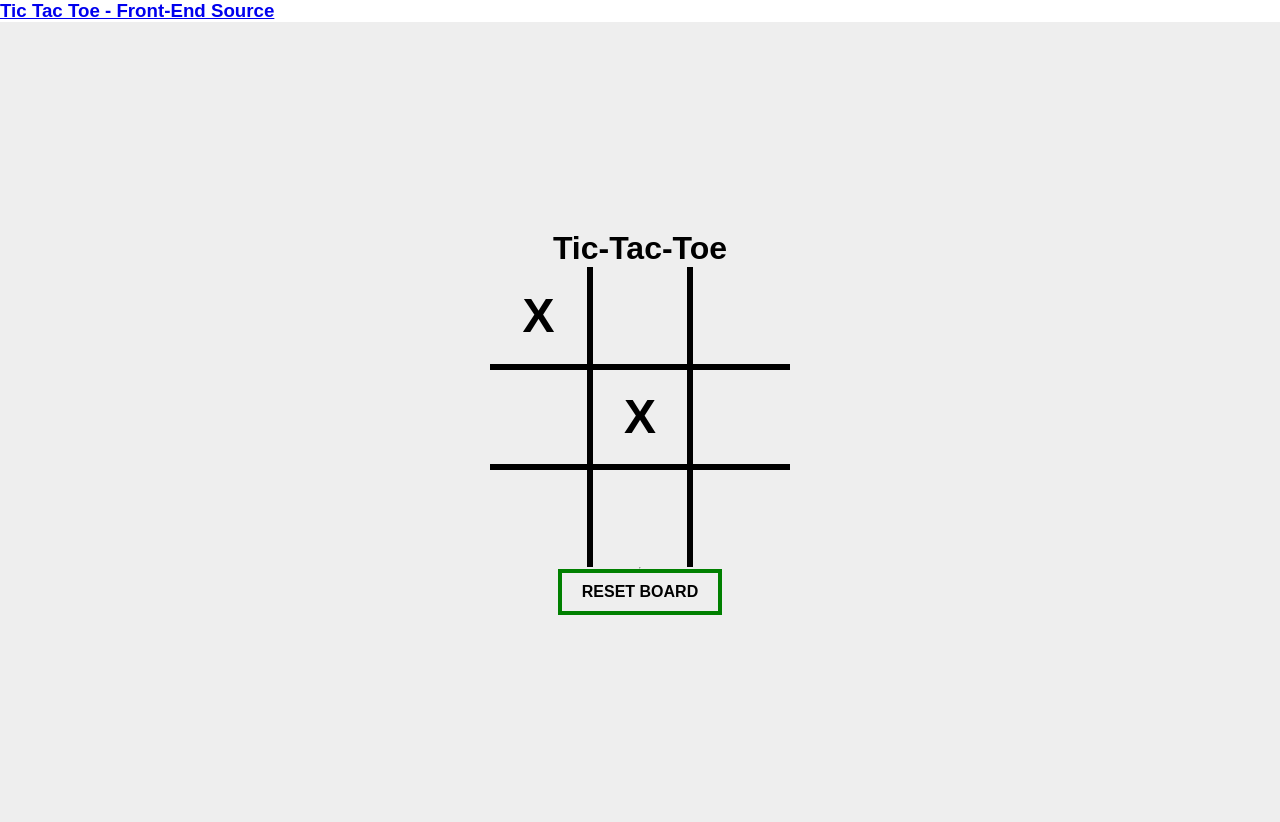
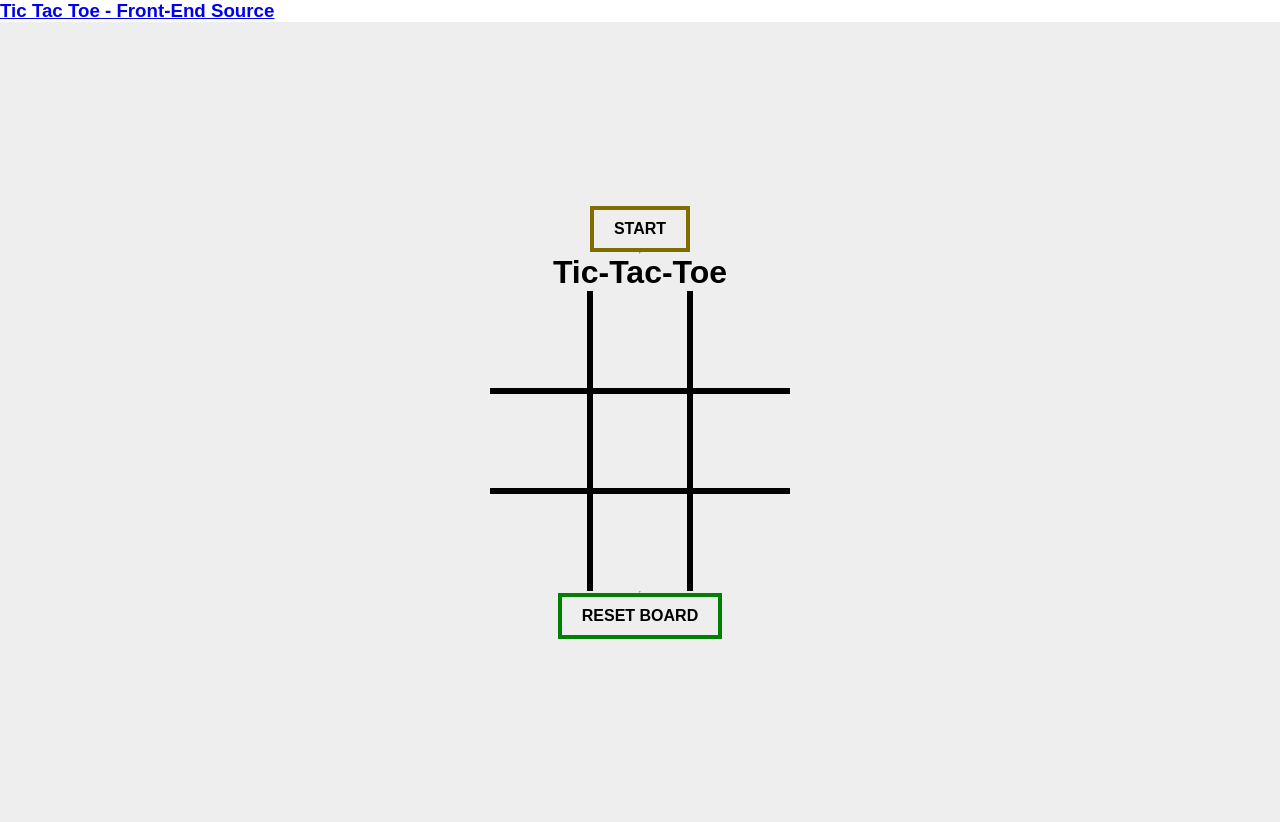
Before and after one commit to miguelzeph/Flask_Tic_Tac_Toe_Q_Learning, a Flask app: page / in a window 1280 px wide. Run offline with Flask 2, Linux system fonts and the light colour scheme; parts of the project's set-up code (start-up, migrations or seed data) failed here and were passed over.

Commit message:
button start

```diff
--- a/run.py
+++ b/run.py
@@ -114,7 +114,6 @@
     }
 )
 
-
 # Load Q Table
 load_Q_table()
 #print(agent_1.Q_table['Q'][0])
@@ -123,9 +122,6 @@
 #for q in agent_1.Q_table['states'][:3]:
 #    print(q)
 #    print('\n')
-
-
-
 
 # Object Enviroment
 env = Enviroment(
@@ -143,7 +139,7 @@
     return jsonify( board_python )
 
 @app.route( '/', methods=["GET", "POST"] )
-def index(  ):
+def index( ):
     if request.method == 'POST':
         board_python = board_js_to_python( request.get_json()['board'] )
         env.board = np.reshape( board_python , (-1, 3)) # Volta para 2D, para atualizar tabela
@@ -152,7 +148,7 @@
         board_python = board_python_to_js( env.board.flatten() )
         return jsonify( board_python )
 
-    start()
+    #start()
     board_python = { 'board' : board_python_to_js( list( env.board.flatten() ) ) }
     return render_template('index.html', board_python = board_python )
 
--- a/static/style/style.css
+++ b/static/style/style.css
@@ -22,6 +22,22 @@
     font-weight: bold;
     background: none;
     transition: all 0.2s ease-in-out;
+  }
+
+
+#start {
+    outline: none;
+    border: 4px solid rgb(128, 109, 0);
+    padding: 10px 20px;
+    font-size: 1rem;
+    font-weight: bold;
+    background: none;
+    transition: all 0.2s ease-in-out;
+  }
+#start:hover {
+    cursor: pointer;
+    background: rgb(128, 109, 0);
+    color: white;
   }
 
 button:hover {
--- a/templates/index.html
+++ b/templates/index.html
@@ -38,8 +38,9 @@
     </div>
 
 
-
     <div class="container">
+        <button id = 'start' onclick="reset_board()">START</button>
+        <hr>
         <h1>Tic-Tac-Toe</h1>
         <div class="play-area">
             <div id="block_0" class="block"></div>
```
Also changed, not shown: static/js/app.js (+7 -0 lines).
